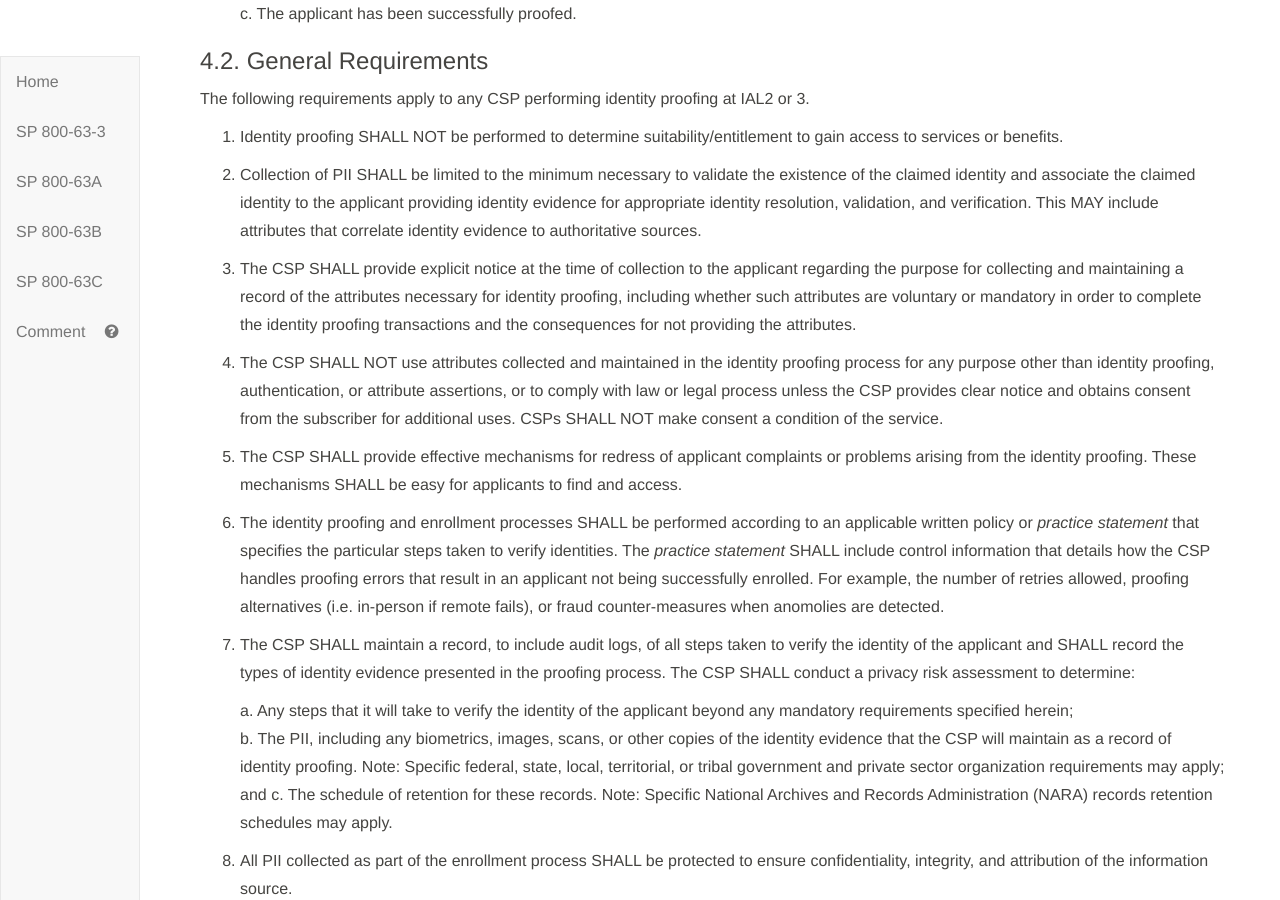
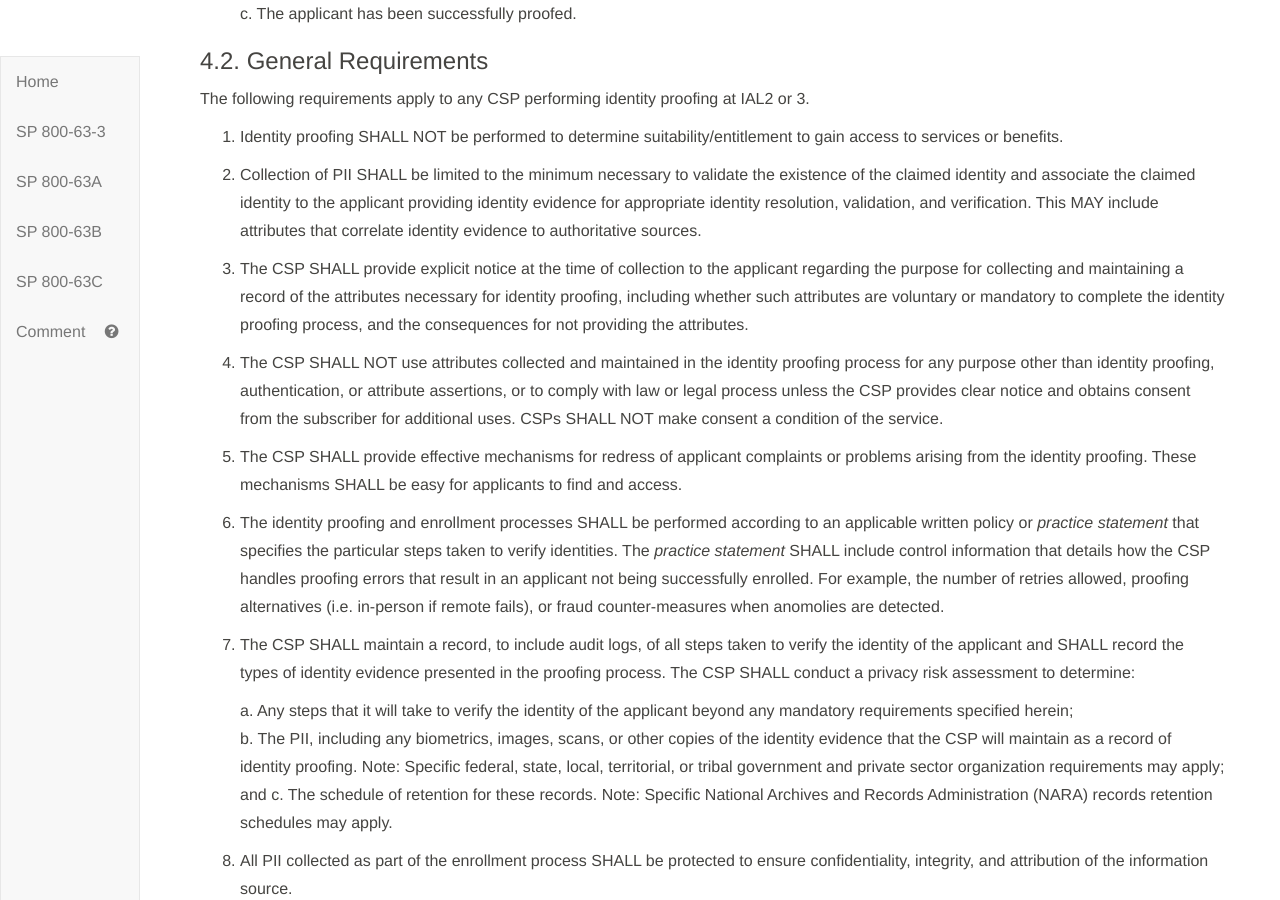
Before and after one commit to usnistgov/800-63-3, a Jekyll site: the page built from sp800-63a/sec4_ial.md, in a window 1280 px wide and 900 px high, scrolled down 1945 px. Built offline with Jekyll 4.4.1, drawn with Linux system fonts in a browser that asks for light colours; our own code applies the rules of GitHub Pages for plain Markdown files.

Commit message:
Closes #918

```diff
--- a/sp800-63a/sec4_ial.md
+++ b/sp800-63a/sec4_ial.md
@@ -58,7 +58,7 @@ The following requirements apply to any CSP performing identity proofing at IAL2
 
 2. Collection of PII SHALL be limited to the minimum necessary to validate the existence of the claimed identity and associate the claimed identity to the applicant providing identity evidence for appropriate identity resolution, validation, and verification. This MAY include attributes that correlate identity evidence to authoritative sources.
 
-3. The CSP SHALL provide explicit notice at the time of collection to the applicant regarding the purpose for collecting and maintaining a record of the attributes necessary for identity proofing, including whether such attributes are voluntary or mandatory in order to complete the identity proofing transactions and the consequences for not providing the attributes.
+3. The CSP SHALL provide explicit notice at the time of collection to the applicant regarding the purpose for collecting and maintaining a record of the attributes necessary for identity proofing, including whether such attributes are voluntary or mandatory to complete the identity proofing process, and the consequences for not providing the attributes.
 
 4. The CSP SHALL NOT use attributes collected and maintained in the identity proofing process for any purpose other than identity proofing, authentication, or attribute assertions, or to comply with law or legal process unless the CSP provides clear notice and obtains consent from the subscriber for additional uses. CSPs SHALL NOT make consent a condition of the service.
 
```
